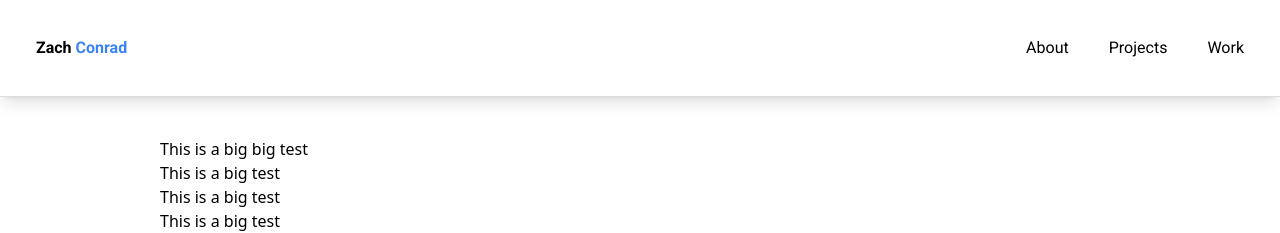
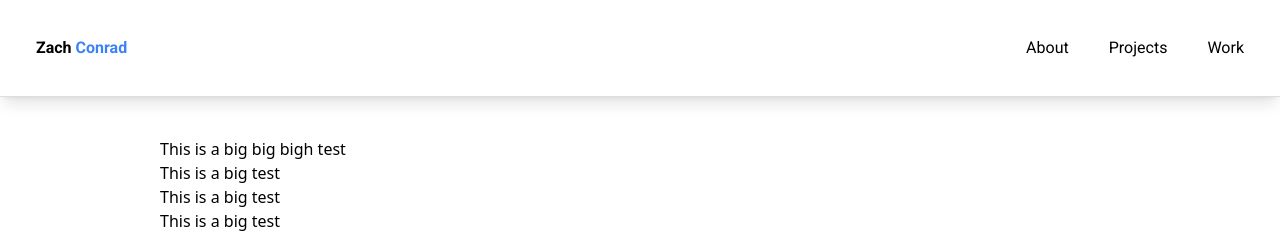
Before and after one commit to zach-conrad/portfolio, a SvelteKit app: page / in a window 1280 px wide. Shown: the top 233 px of the page. Built offline with nearby package versions, Linux system fonts and the light colour scheme.

Commit message:
This is a test for dev

```diff
--- a/src/routes/+page.svelte
+++ b/src/routes/+page.svelte
@@ -7,7 +7,7 @@
 
 <main>
     <div id="about">
-        <p class="bottom-50 ">This is a big big test</p>
+        <p class="bottom-50 ">This is a big big bigh test</p>
         <p class="bottom-50 ">This is a big test</p>
         <p class="bottom-50 ">This is a big test</p>
         <p class="bottom-50 ">This is a big test</p>
```
